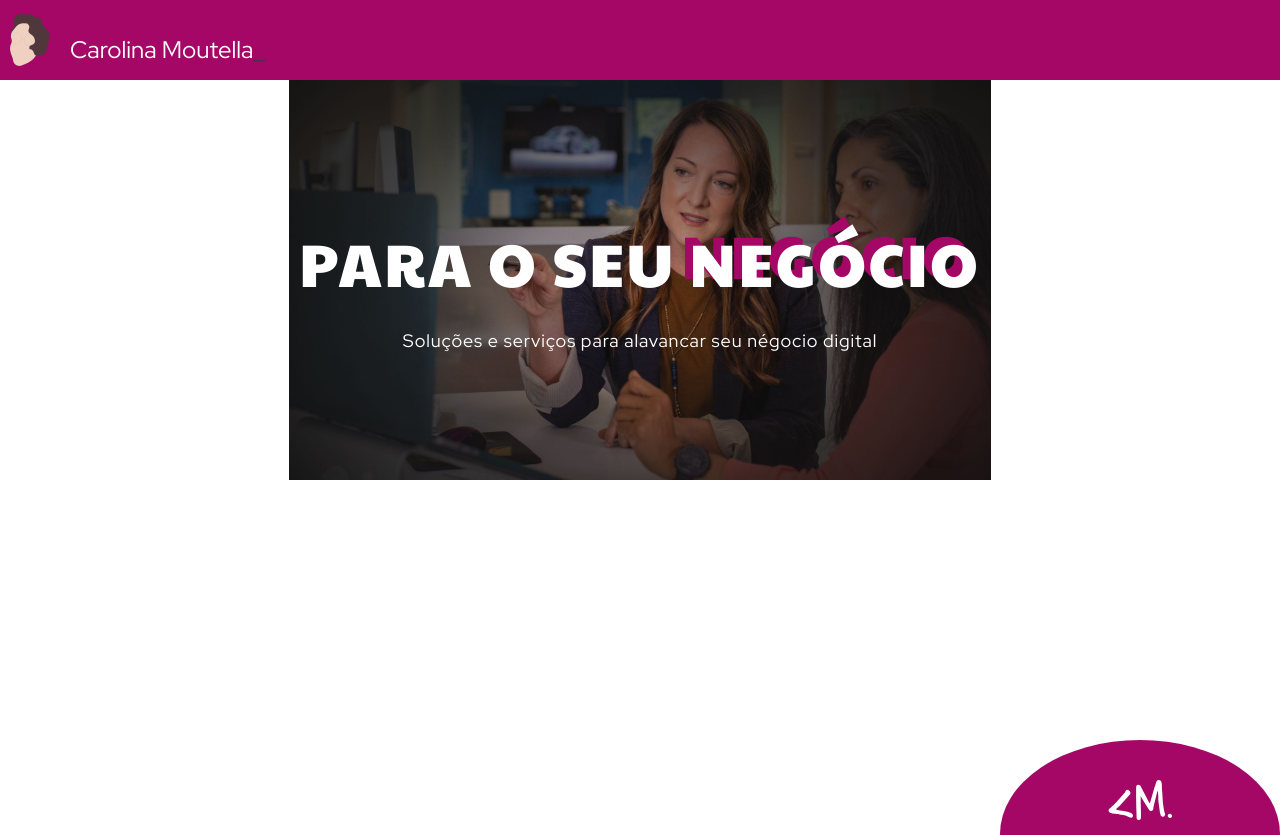
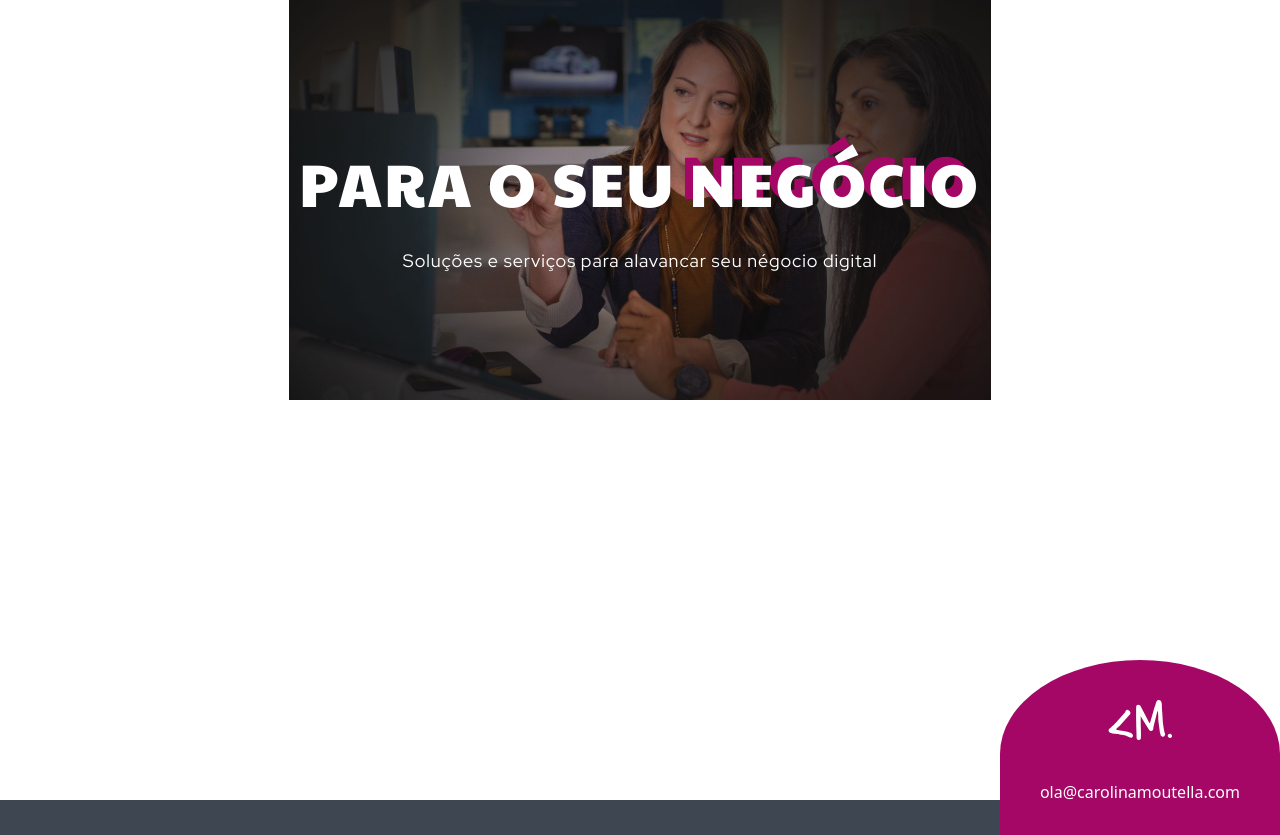
Before and after one commit to cmoutella/next-portfolio, a Next.js app: page /services in a window 1280 px wide. Shown: the top 835 px of the page. Built offline with nearby package versions, Linux system fonts and the light colour scheme.

Commit message:
feat(Navbar): slide in topbar on scroll

```diff
--- a/src/components/Navbar.tsx
+++ b/src/components/Navbar.tsx
@@ -1,16 +1,26 @@
+import { useRef } from "react";
 import Image from "next/image";
 import Link from "next/link";
 
+// Assets
 import selfIlustration from "@/assets/images/self_ilustration.svg";
+import { useUI } from "@/providers/UIProvider";
 
 const Navbar = () => {
-  if (typeof window === "undefined") {
-    return null;
-  }
+  const ref = useRef(null);
+  const { pageCurrentHeight, setBar } = useUI();
+  const translation = () => -80 + pageCurrentHeight;
 
   return (
-    <section className="bg-primary-medium min-w-screen py-[12px] sm:py-[12px]">
-      <div className="container">
+    <section
+      ref={ref}
+      className="fixed bg-primary-medium w-screen py-[12px] sm:py-[12px"
+      style={{
+        zIndex: 10,
+        transform: `translate(0, ${translation() > 0 ? 0 : translation()}px)`,
+      }}
+    >
+      <div className="container flex justify-between items-end">
         <div className="flex items-center justify-start">
           <div className="mr-[20px]">
             <Image
@@ -28,6 +38,21 @@ const Navbar = () => {
             Carolina Moutella<span className="text-gray-dark">_</span>
           </Link>
         </div>
+        <div className="flex items-center justify-start text-[14px] text-white uppercase">
+          <Link
+            href={`${window.location.origin}/services`}
+            className="mr-[20px]"
+          >
+            Serviços
+          </Link>
+          <Link
+            href={`${window.location.origin}/services`}
+            className="mr-[20px]"
+          >
+            Carreira
+          </Link>
+          <Link href={`${window.location.origin}/menthorship`}>Mentoria</Link>
+        </div>
       </div>
     </section>
   );
```
